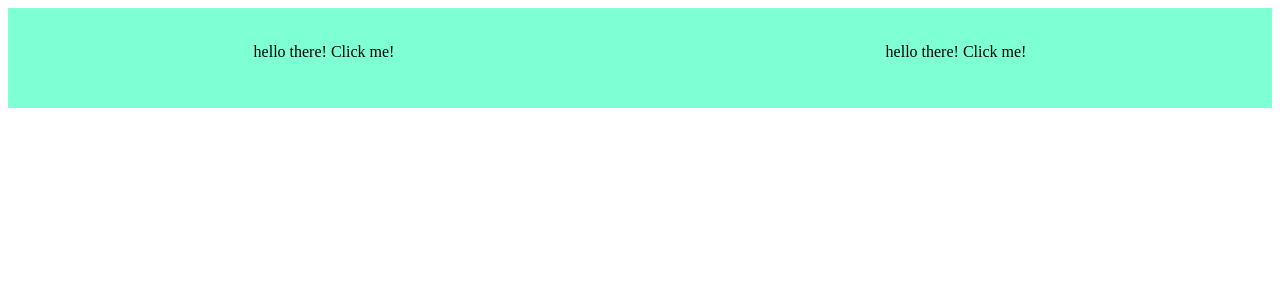
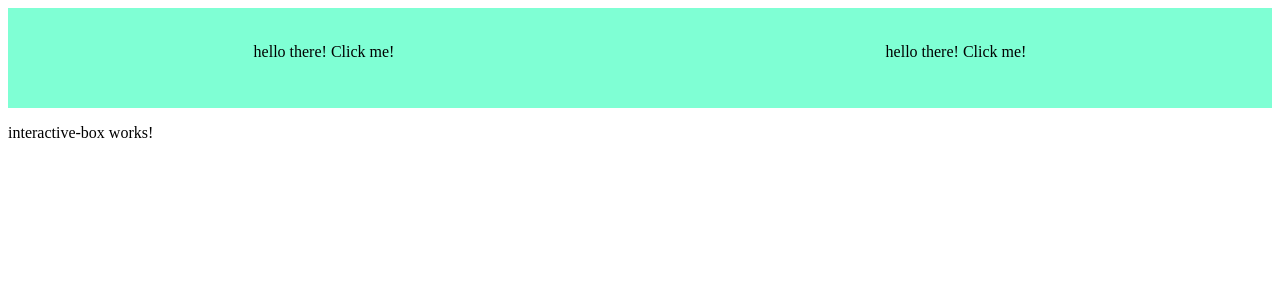
Before and after one commit to bike-92/playground, an Angular app in the folder my-app/: page / in a window 1280 px wide. Shown: the top 300 px of the page. Built offline with nearby package versions, Linux system fonts and the light colour scheme.

Commit message:
add interactive-box component to app component

```diff
--- a/my-app/src/app/app.component.html
+++ b/my-app/src/app/app.component.html
@@ -1 +1,2 @@
 <app-menubar></app-menubar>
+<app-interactive-box></app-interactive-box>
--- a/my-app/src/app/app.module.ts
+++ b/my-app/src/app/app.module.ts
@@ -5,12 +5,14 @@ import { AppRoutingModule } from './app-routing.module';
 import { AppComponent } from './app.component';
 import { MenubarComponent } from './menubar/menubar.component';
 import { MenubuttonsMainComponent } from './menubar/menubuttons-main/menubuttons-main.component';
+import { InteractiveBoxComponent } from './interactive-box/interactive-box.component';
 
 @NgModule({
   declarations: [
     AppComponent,
     MenubarComponent,
-    MenubuttonsMainComponent
+    MenubuttonsMainComponent,
+    InteractiveBoxComponent,
   ],
   imports: [
     BrowserModule,
```
